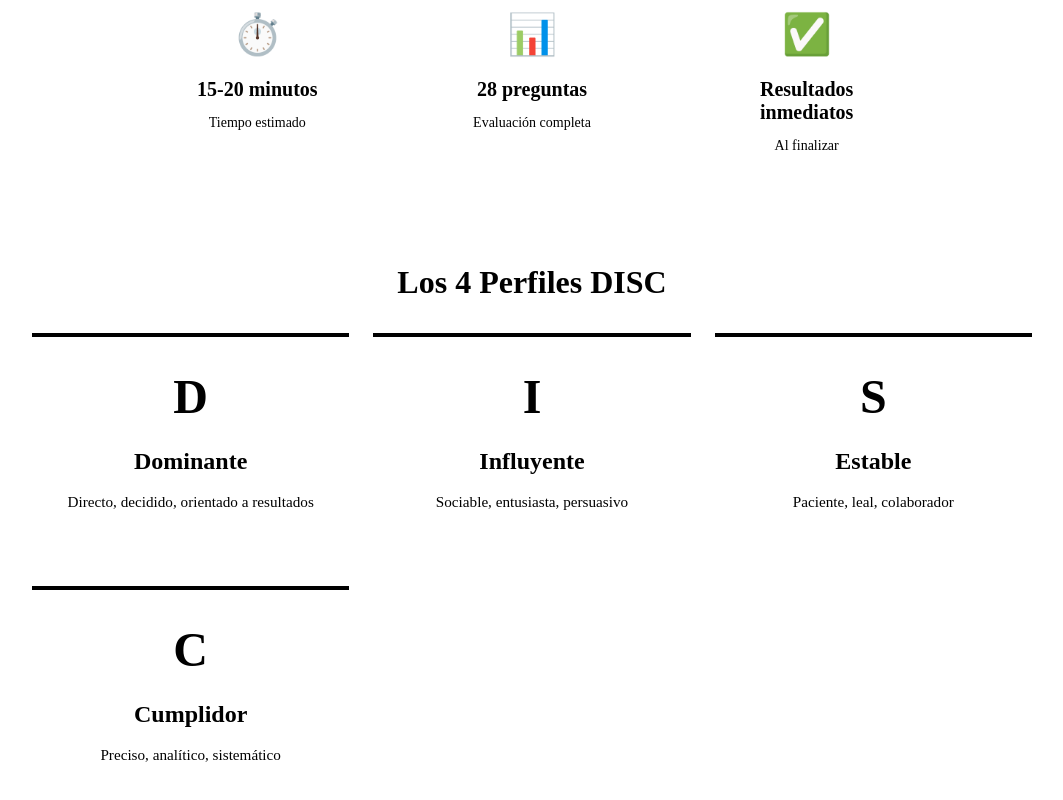
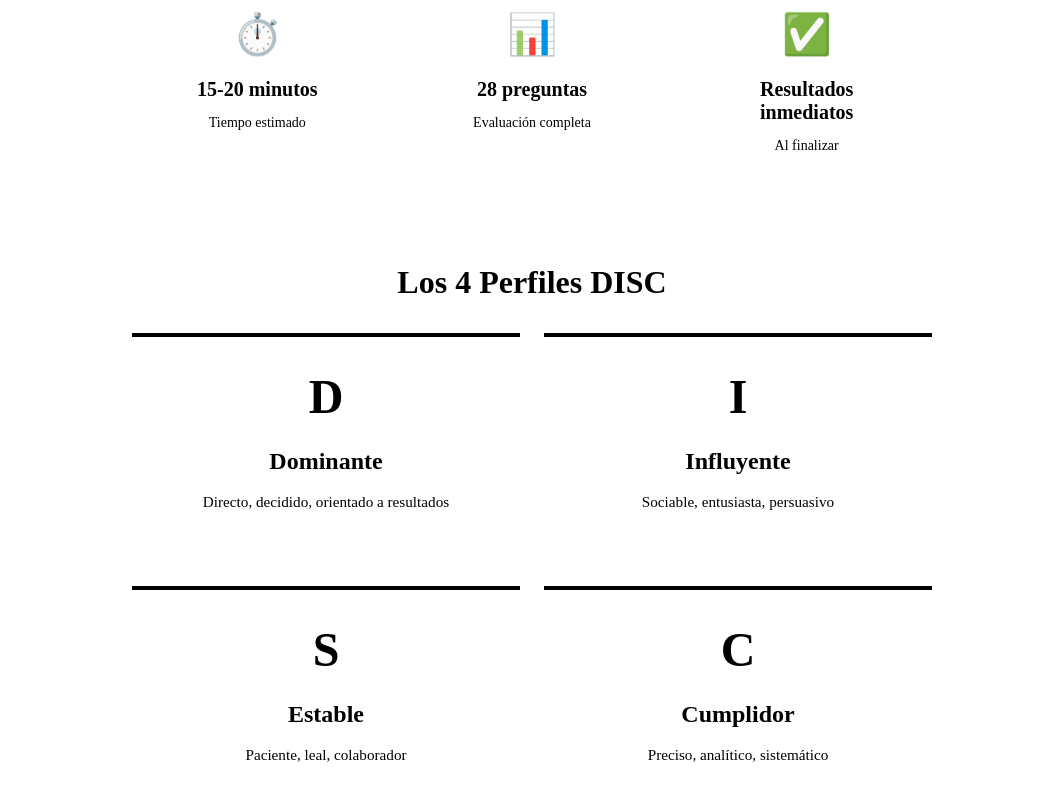
Before and after one commit to ReyMon63/testGP, a React (Vite) app in the folder client/: page / in a window 1280 px wide. Shown: the part 777-1577 px from the top of the page, without its empty margins (108-1171 px from the left). Built offline with nearby package versions, Linux system fonts and the light colour scheme; no server answers; the HTML template or start-up script is replaced by a standard one.

Commit message:
Adjust grid layout for profiles section

```diff
--- a/client/src/styles/Home.css
+++ b/client/src/styles/Home.css
@@ -160,9 +160,9 @@
 
 .profiles-grid {
   display: grid;
-  grid-template-columns: repeat(auto-fit, minmax(250px, 1fr));
+  grid-template-columns: repeat(2, 1fr);
   gap: 1.5rem;
-  max-width: 1000px;
+  max-width: 800px;
   margin: 0 auto;
 }
 
```
